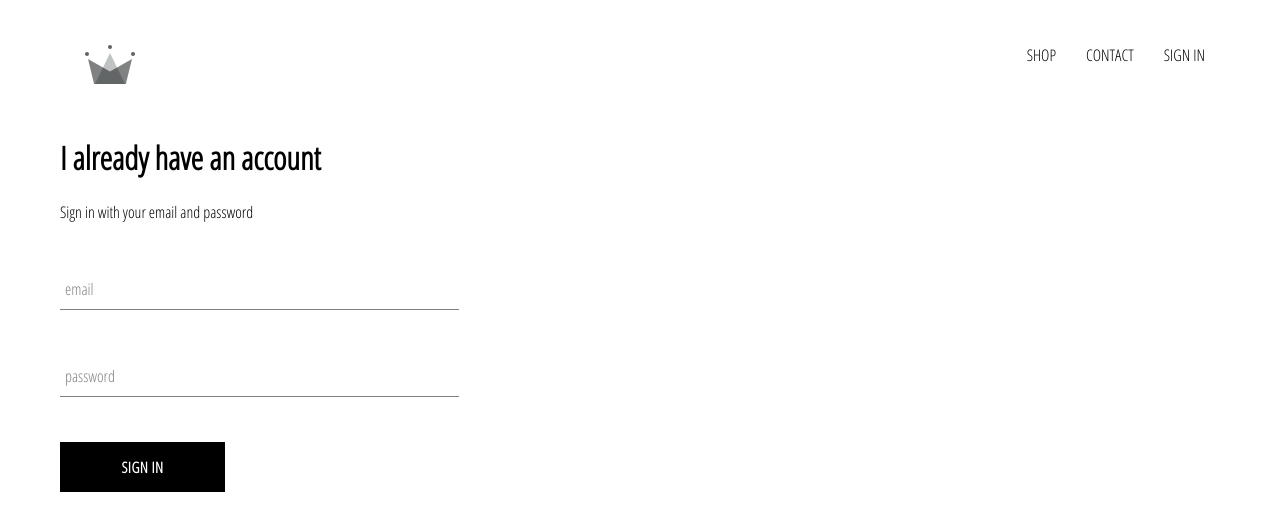
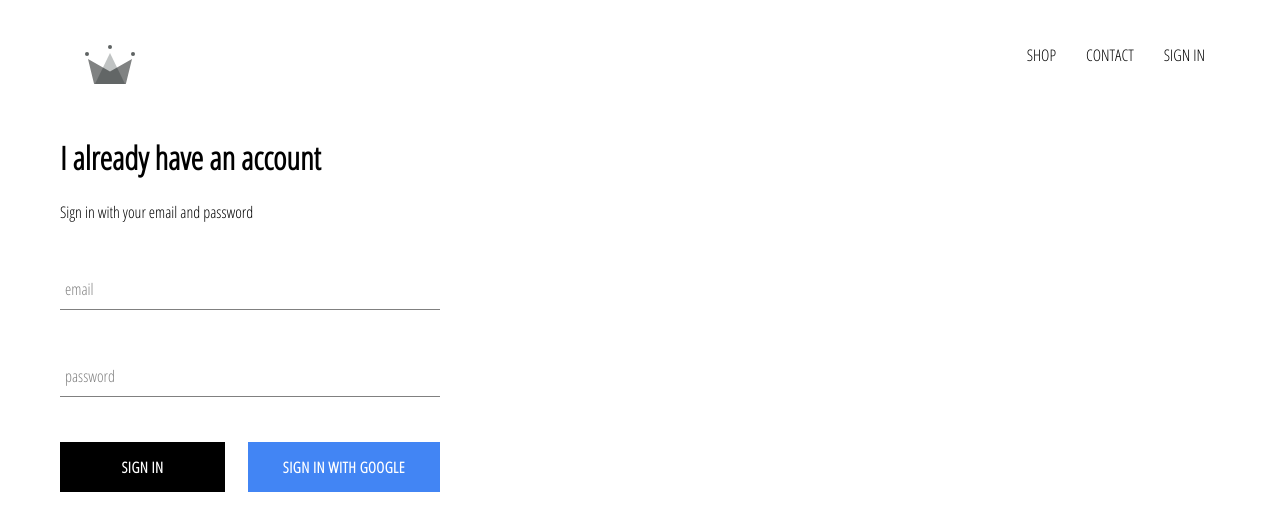
Before and after one commit to NishitBasak/crwn-clothing, a React (Create React App) app: page /signin in a window 1280 px wide. Shown: the top 530 px of the page. Built offline with nearby package versions, Linux system fonts and the light colour scheme; no server answers.

Commit message:
integrated firebase into application

```diff
--- a/package.json
+++ b/package.json
@@ -6,6 +6,7 @@
     "@testing-library/jest-dom": "^4.2.4",
     "@testing-library/react": "^9.3.2",
     "@testing-library/user-event": "^7.1.2",
+    "firebase": "^7.15.1",
     "node-sass": "^4.14.1",
     "react": "^16.13.1",
     "react-dom": "^16.13.1",
--- a/src/App.css
+++ b/src/App.css
@@ -7,3 +7,7 @@
     text-decoration: none;
     color: #000;
 }
+
+*{
+    box-sizing: border-box;
+}
--- a/src/App.js
+++ b/src/App.js
@@ -7,6 +7,7 @@
 import ShopPage from './pages/shop/shop.component';
 import SignInAndSignUp from './pages/sign-in-and-sign-up/sign-in-and-sign-up.component';
 import Header from './components/header/header.component';
+import { auth } from './firebase/firebase.utils';
 
 // const TestRouter = (props) => {
 //   console.log(props);
@@ -19,10 +20,33 @@
 //   )
 // }
 
-function App() {
+class App extends React.Component {
+  constructor() {
+    super();
+
+    this.state = {
+      currentUser: null
+    }
+  }
+
+  unsubscribeFromAuth = null;
+
+  componentDidMount() {
+    auth.onAuthStateChanged(user => {
+      this.unsubscribeFromAuth = this.setState({ currentUser: user });
+      console.log(user);
+
+    })
+  }
+
+  componentWillUnmount() {
+    this.unsubscribeFromAuth();
+  }
+
+  render() {
     return (
       <div>
-      <Header />
+        <Header currentUser={this.state.currentUser} />
         <Switch>
           <Route exact path="/" component={HomePage} />
           <Route path="/shop" component={ShopPage} />
@@ -31,5 +55,6 @@
       </div>
     );
   }
+}
 
 export default App;
--- a/src/components/custom-button/custom-button.component.jsx
+++ b/src/components/custom-button/custom-button.component.jsx
@@ -1,8 +1,8 @@
 import React from 'react';
 import './custom-button.styles.scss';
 
-const CustomButton = ({ children, ...otherProps }) => (
-    <button className='custom-button' {...otherProps}>
+const CustomButton = ({ children, isGoogleSignIn, ...otherProps }) => (
+    <button className={`custom-button ${isGoogleSignIn ? 'google-sign-in' : ''}`} {...otherProps}>
         {children}
     </button>
 )
--- a/src/components/custom-button/custom-button.styles.scss
+++ b/src/components/custom-button/custom-button.styles.scss
@@ -19,4 +19,14 @@
     color: black;
     border: 1px solid black;
   }
+
+  &.google-sign-in{
+    background-color: #4285f4;
+    color:#fff;
+
+    &:hover{
+      background-color: #357ae8;
+      border:none;
+    }
+  }
 }
--- a/src/components/header/header.component.jsx
+++ b/src/components/header/header.component.jsx
@@ -2,10 +2,12 @@
 
 import { ReactComponent as Logo } from '../../assets/crown.svg';
 import { Link } from 'react-router-dom';
+import { auth } from '../../firebase/firebase.utils';
+
 
 import './header.styles.scss';
 
-const Header = () => (
+const Header = ({ currentUser }) => (
     <div className='header'>
         <Link to='/' className='logo-container'>
             <Logo className='logo' />
@@ -13,7 +15,11 @@
         <div className='options'>
             <Link to='/shop' className='option'>SHOP</Link>
             <Link to='/shop' className='option'>CONTACT</Link>
-            <Link to='/signin' className='option'>SIGN IN</Link>
+            {
+                currentUser ?
+                    <div className='option' onClick={() => auth.signOut()}>SIGN OUT</div>
+                    : <Link to='/signin' className='option'>SIGN IN</Link>
+            }
         </div>
     </div>
 );
--- a/src/components/header/header.styles.scss
+++ b/src/components/header/header.styles.scss
@@ -20,6 +20,7 @@
 
     .option {
       padding: 10px 15px;
+      cursor:pointer;
     }
   }
 }
--- a/src/components/sign-in/sign-in.component.jsx
+++ b/src/components/sign-in/sign-in.component.jsx
@@ -1,9 +1,9 @@
 import React from 'react';
+import { signInWithGoogle } from '../../firebase/firebase.utils';
+import CustomButton from '../custom-button/custom-button.component';
+import FormInput from '../form-input/form-input.component';
+import './sign-in.styles.scss';
 
-import FormInput from '../form-input/form-input.component';
-import CustomButton from '../custom-button/custom-button.component';
-
-import './sign-in.styles.scss';
 
 class SignIn extends React.Component {
     constructor(props) {
@@ -53,7 +53,14 @@
                         label='password'
                     />
 
-                    <CustomButton type='submit'>Sign In</CustomButton>
+                    <div className='buttons'>
+                        <CustomButton type='submit'>Sign In</CustomButton>
+                        <CustomButton onClick={signInWithGoogle} isGoogleSignIn>
+                            {''}
+                        Sign in with Google {''}
+                        </CustomButton>
+                    </div>
+
                 </form>
             </div>
         );
--- a/src/components/sign-in/sign-in.styles.scss
+++ b/src/components/sign-in/sign-in.styles.scss
@@ -1,9 +1,14 @@
 .sign-in{
-    width: 30vw;
+    width: 380px;
     display:flex;
     flex-direction: column;
 
     .title{
         margin:10px 0;
     }
+
+    .buttons{
+        display: flex;
+        justify-content: space-between;
+    }
 }
--- /dev/null
+++ b/src/firebase/firebase.utils.js
@@ -0,0 +1,37 @@
+import firebase from 'firebase/app';
+import 'firebase/auth';
+import 'firebase/firestore';
+
+var config = {
+    apiKey: "AIzaSyB55XfrW7FM7xL__-DBPiIhZI4B6yxMdVo",
+    authDomain: "crwn-db-28f68.firebaseapp.com",
+    databaseURL: "https://crwn-db-28f68.firebaseio.com",
+    projectId: "crwn-db-28f68",
+    storageBucket: "crwn-db-28f68.appspot.com",
+    messagingSenderId: "575815590121",
+    appId: "1:575815590121:web:0ff83522eed7c4e0005078",
+    measurementId: "G-XL77V0MQHM"
+};
+
+/*const config = {
+    apiKey: 'AIzaSyCdHT-AYHXjF7wOrfAchX4PIm3cSj5tn14',
+    authDomain: 'crwn-db.firebaseapp.com',
+    databaseURL: 'https://crwn-db.firebaseio.com',
+    projectId: 'crwn-db',
+    storageBucket: 'crwn-db.appspot.com',
+    messagingSenderId: '850995411664',
+    appId: '1:850995411664:web:7ddc01d597846f65'
+};
+*/
+
+// Initialize Firebase
+firebase.initializeApp(config);
+
+export const auth = firebase.auth();
+export const firestore = firebase.firestore();
+
+const provider = new firebase.auth.GoogleAuthProvider();
+provider.setCustomParameters({ prompt: 'select_account' });
+export const signInWithGoogle = () => auth.signInWithPopup(provider);
+
+export default firebase;
```
Also changed, not shown: 1 other file (tests, documents, lock files or other folders). Lines whose indentation alone changed are shown as unchanged.
